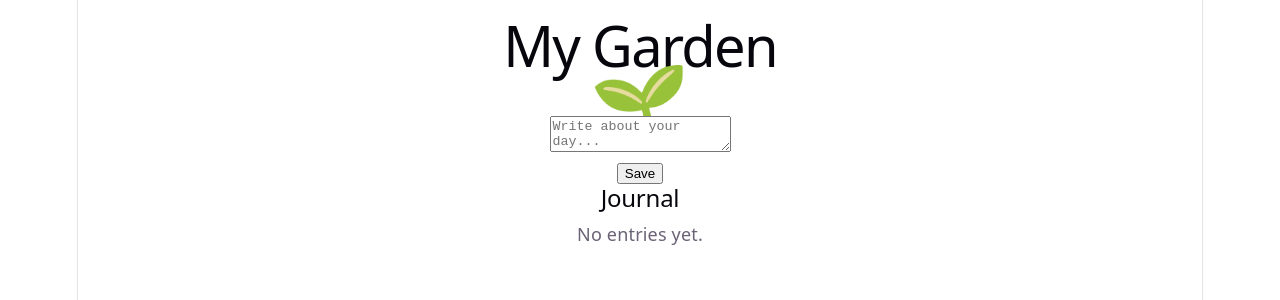
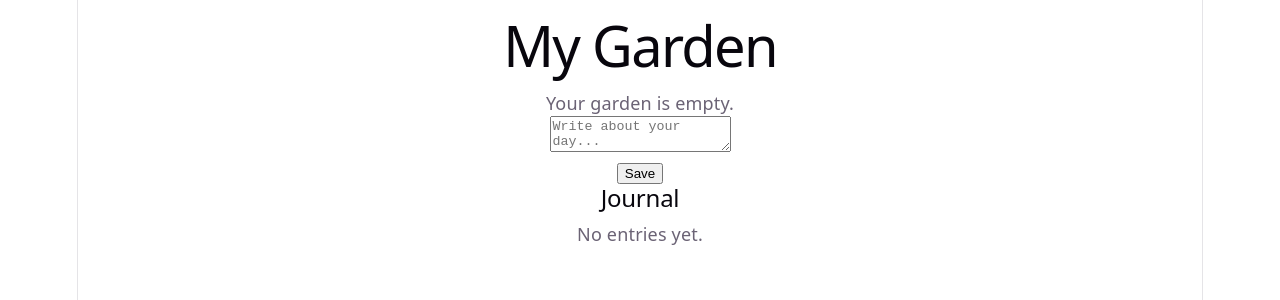
Before and after one commit to kenjiakahane/garden-journal, a React (Vite) app: page / in a window 1280 px wide. Shown: the top 300 px of the page. Built offline with nearby package versions, Linux system fonts and the light colour scheme.

Commit message:
Add plants for each journal entry

```diff
--- a/src/App.jsx
+++ b/src/App.jsx
@@ -1,15 +1,10 @@
 import { useEffect, useState } from "react";
 
 function App() {
-  const plants = ["🌱", "🌿", "🌷", "🌳"];
+  const plantTypes = ["🌱", "🌿", "🌷", "🌻", "🌳"];
 
   const [text, setText] = useState(() => {
     return sessionStorage.getItem("journalDraft") || "";
-  });
-
-  const [stage, setStage] = useState(() => {
-    const savedStage = localStorage.getItem("gardenStage");
-    return savedStage ? Number(savedStage) : 0;
   });
 
   const [entries, setEntries] = useState(() => {
@@ -17,35 +12,59 @@ function App() {
     return savedEntries ? JSON.parse(savedEntries) : [];
   });
 
-  // 書きかけの日記をセッション保存
+  const [plants, setPlants] = useState(() => {
+    const savedPlants = localStorage.getItem("gardenPlants");
+    return savedPlants ? JSON.parse(savedPlants) : [];
+  });
+
   useEffect(() => {
     sessionStorage.setItem("journalDraft", text);
   }, [text]);
 
-  // 庭の成長状態を保存
   useEffect(() => {
-    localStorage.setItem("gardenStage", stage);
-  }, [stage]);
+    localStorage.setItem(
+      "journalEntries",
+      JSON.stringify(entries)
+    );
+  }, [entries]);
 
-  // 日記履歴を保存
   useEffect(() => {
-    localStorage.setItem("journalEntries", JSON.stringify(entries));
-  }, [entries]);
+    localStorage.setItem(
+      "gardenPlants",
+      JSON.stringify(plants)
+    );
+  }, [plants]);
 
   const handleSave = () => {
     if (!text.trim()) return;
 
+    const entryId = Date.now();
+
     const newEntry = {
-      id: Date.now(),
+      id: entryId,
       text: text.trim(),
       createdAt: new Date().toISOString(),
     };
 
-    setEntries((current) => [newEntry, ...current]);
+    const randomPlant =
+      plantTypes[
+        Math.floor(Math.random() * plantTypes.length)
+      ];
 
-    setStage((current) =>
-      Math.min(current + 1, plants.length - 1)
-    );
+    const newPlant = {
+      id: entryId,
+      type: randomPlant,
+    };
+
+    setEntries((current) => [
+      newEntry,
+      ...current,
+    ]);
+
+    setPlants((current) => [
+      ...current,
+      newPlant,
+    ]);
 
     setText("");
     sessionStorage.removeItem("journalDraft");
@@ -55,9 +74,19 @@ function App() {
     <main>
       <h1>My Garden</h1>
 
-      <div style={{ fontSize: "80px" }}>
-        {plants[stage]}
-      </div>
+      <section>
+        {plants.length === 0 ? (
+          <p>Your garden is empty.</p>
+        ) : (
+          <div style={{ fontSize: "48px" }}>
+            {plants.map((plant) => (
+              <span key={plant.id}>
+                {plant.type}
+              </span>
+            ))}
+          </div>
+        )}
+      </section>
 
       <textarea
         value={text}
@@ -79,8 +108,11 @@ function App() {
         entries.map((entry) => (
           <article key={entry.id}>
             <small>
-              {new Date(entry.createdAt).toLocaleString()}
+              {new Date(
+                entry.createdAt
+              ).toLocaleString()}
             </small>
+
             <p>{entry.text}</p>
           </article>
         ))
```
